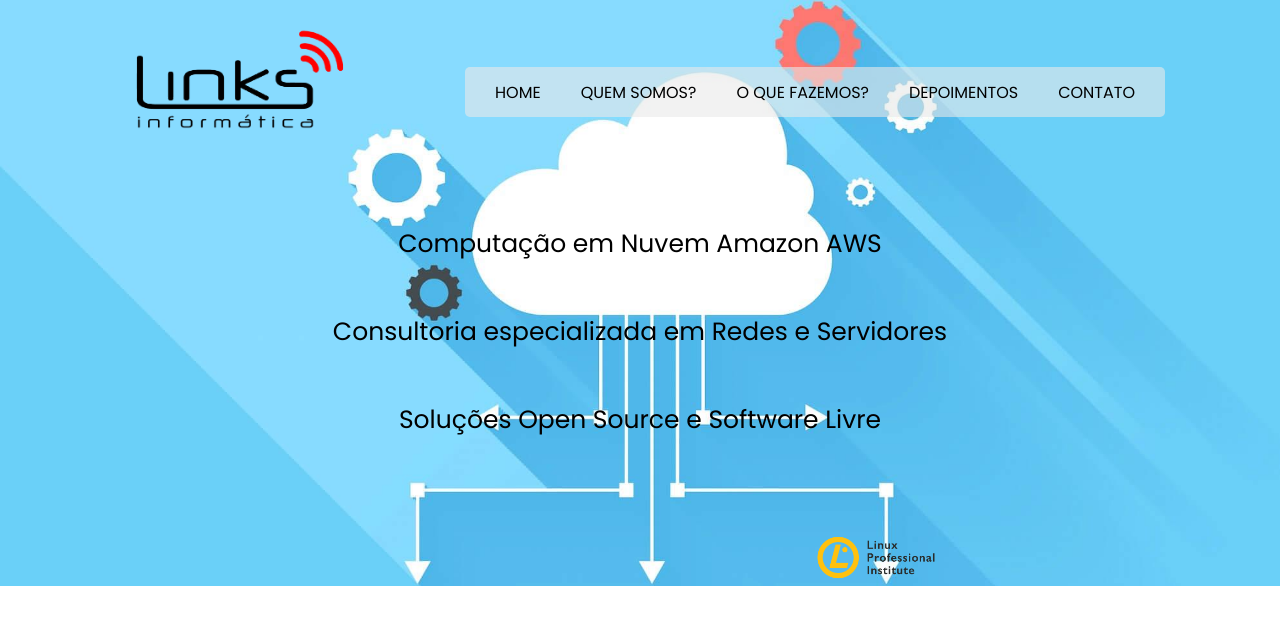
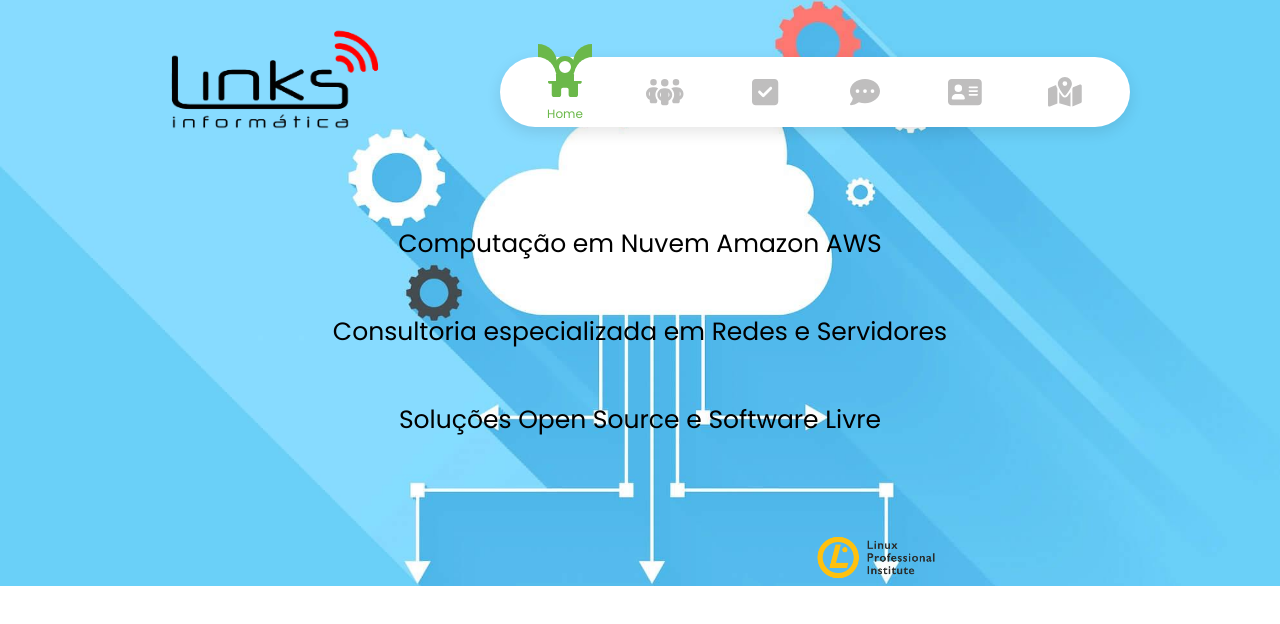
Before and after one commit to deivideguilherme/landing-page-links, a React (Vite) app: page / in a window 1280 px wide. Shown: the top 624 px of the page. Built offline with nearby package versions, Linux system fonts and the light colour scheme.

Commit message:
Recriado menu

```diff
--- a/package.json
+++ b/package.json
@@ -10,6 +10,11 @@
     "preview": "vite preview"
   },
   "dependencies": {
+    "@fortawesome/fontawesome-svg-core": "^6.6.0",
+    "@fortawesome/free-brands-svg-icons": "^6.6.0",
+    "@fortawesome/free-regular-svg-icons": "^6.6.0",
+    "@fortawesome/free-solid-svg-icons": "^6.6.0",
+    "@fortawesome/react-fontawesome": "^0.2.2",
     "react": "^18.3.1",
     "react-dom": "^18.3.1",
     "styled-components": "^6.1.13"
--- a/src/pages/Index.jsx
+++ b/src/pages/Index.jsx
@@ -1,3 +1,4 @@
+//Importação componentes
 import {
   ContainerMenu,
   ContainerLogo,
@@ -6,6 +7,16 @@
   LinuxPro,
 } from "./styles";
 
+//Importação icones menu
+import { FontAwesomeIcon } from "@fortawesome/react-fontawesome";
+import { faHouse } from "@fortawesome/free-solid-svg-icons/faHouse";
+import { faPeopleGroup } from "@fortawesome/free-solid-svg-icons";
+import { faSquareCheck } from "@fortawesome/free-solid-svg-icons";
+import { faCommentDots } from "@fortawesome/free-solid-svg-icons";
+import { faAddressCard } from "@fortawesome/free-solid-svg-icons/faAddressCard";
+import { faMapLocationDot } from "@fortawesome/free-solid-svg-icons/faMapLocationDot";
+
+//Importação imagens
 import logoLinks from "../assets/logo-links.png";
 import logoLinuxPro from "../assets/logo-linux-professional-institute.png";
 import cloudComputing from "../assets/computacao-em-nuvem.jpg";
@@ -25,11 +36,50 @@
         </ContainerLogo>
 
         <ContainerMenu>
-          <a href="/">Home</a>
-          <a href="/">Quem somos?</a>
-          <a href="/">O que fazemos?</a>
-          <a href="/">Depoimentos</a>
-          <a href="/">Contato</a>
+          <ul className="content">
+            <li className="list">
+              <a href="/" className="icone active">
+                <FontAwesomeIcon icon={faHouse} className="awesome" />
+                <span className="text">Home</span>
+              </a>
+            </li>
+
+            <li className="list">
+              <a href="/" className="icone">
+                <FontAwesomeIcon icon={faPeopleGroup} className="awesome" />
+                <span className="text">Quem Somos?</span>
+              </a>
+            </li>
+
+            <li className="list">
+              <a href="/" className="icone">
+                <FontAwesomeIcon icon={faSquareCheck} className="awesome" />
+                <span className="text">O que fazemos?</span>
+              </a>
+            </li>
+
+            <li className="list">
+              <a href="/" className="icone">
+                <FontAwesomeIcon icon={faCommentDots} className="awesome" />
+                <span className="text">Depoimentos</span>
+              </a>
+            </li>
+
+            <li className="list">
+              <a href="/" className="icone">
+                <FontAwesomeIcon icon={faAddressCard} className="awesome" />
+                <span className="text">Contato</span>
+              </a>
+            </li>
+
+            <li className="list">
+              <a href="/" className="icone">
+                <FontAwesomeIcon icon={faMapLocationDot} className="awesome" />
+                <span className="text">Onde estamos?</span>
+              </a>
+            </li>
+            <span className="indicador"></span>
+          </ul>
         </ContainerMenu>
       </ContainerHeader>
       <Home>
--- a/src/pages/styles.js
+++ b/src/pages/styles.js
@@ -14,36 +14,97 @@
 `;
 
 export const ContainerMenu = styled.nav`
-  background-color: rgba(234, 234, 234, 0.6);
-  border-radius: 5px;
-  width: 700px;
-  height: 50px;
-
   display: flex;
   align-items: center;
   justify-content: center;
-  gap: 40px;
 
-  a {
-    text-decoration: none;
-    color: inherit;
+  border-radius: 40px;
+  background-color: #6bb84a;
+  background: #fff;
+  padding: 0 15px;
+  box-shadow: 0 5px 15px rgba(0, 0, 0, 0.1);
+
+  .content {
+    display: flex;
+    height: 70px;
+    align-items: center;
+    list-style: none;
     position: relative;
-    text-transform: uppercase;
-  }
 
-  a::after {
-    content: " ";
-    width: 0%;
-    height: 2px;
-    background-color: #ff0101;
-    position: absolute;
-    bottom: -13px;
-    left: 0;
-    transition: 0.5s ease-in-out;
-  }
+    .icone {
+      display: flex;
+      justify-content: center;
+      align-items: center;
+      flex-direction: column;
+      width: 100px;
+      text-decoration: none;
+      color: inherit;
+      transition: all 0.5s cubic-bezier(0.68, -0, 55, 0.265, 1.55);
+    }
 
-  a:hover::after {
-    width: 100%;
+    .icone.active {
+      transform: translateY(-10px);
+    }
+
+    .awesome {
+      font-size: 30px;
+      color: #bfbebe;
+      transition: all 0.5s cubic-bezier(0.68, -0, 55, 0.265, 1.55);
+    }
+
+    .icone.active .awesome {
+      color: #6bb84a;
+    }
+
+    .text {
+      position: absolute;
+      font-size: 12px;
+      font-weight: 400;
+      color: #6bb84a;
+      opacity: 0;
+      transform: translateY(32px);
+      transition: all 0.5s cubic-bezier(0.68, -0, 55, 0.265, 1.55);
+    }
+
+    .icone.active .text {
+      opacity: 1;
+    }
+
+    .indicador {
+      position: absolute;
+      top: -1px;
+      left: 50px;
+      height: 22px;
+      width: 22px;
+      background-color: #fff;
+      border: 5px solid #6bb84a;
+      border-radius: 50%;
+      transform: translateX(-50%);
+      transition: all 0.5s cubic-bezier(0.68, -0, 55, 0.265, 1.55);
+    }
+
+    .indicador::before,
+    .indicador::after {
+      content: " ";
+      position: absolute;
+      bottom: -8px;
+      height: 24px;
+      width: 19px;
+    }
+
+    .indicador::before {
+      left: -22px;
+      background-color: #fff;
+      border-top-right-radius: 25px;
+      box-shadow: 1px -13px #6bb84a;
+    }
+
+    .indicador::after {
+      right: -22px;
+      background-color: #fff;
+      border-top-left-radius: 25px;
+      box-shadow: -1px -13px #6bb84a;
+    }
   }
 `;
 
```
Also changed, not shown: 1 other file (tests, documents, lock files or other folders).
